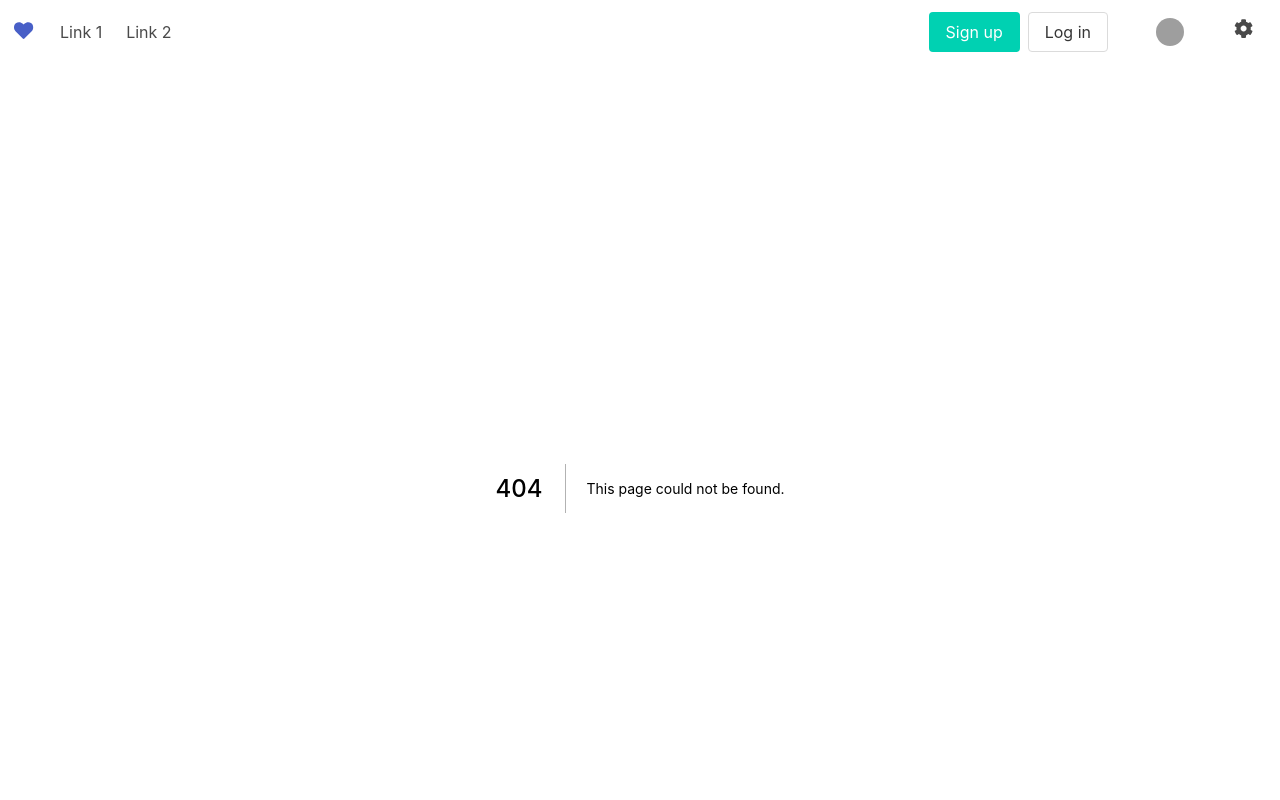
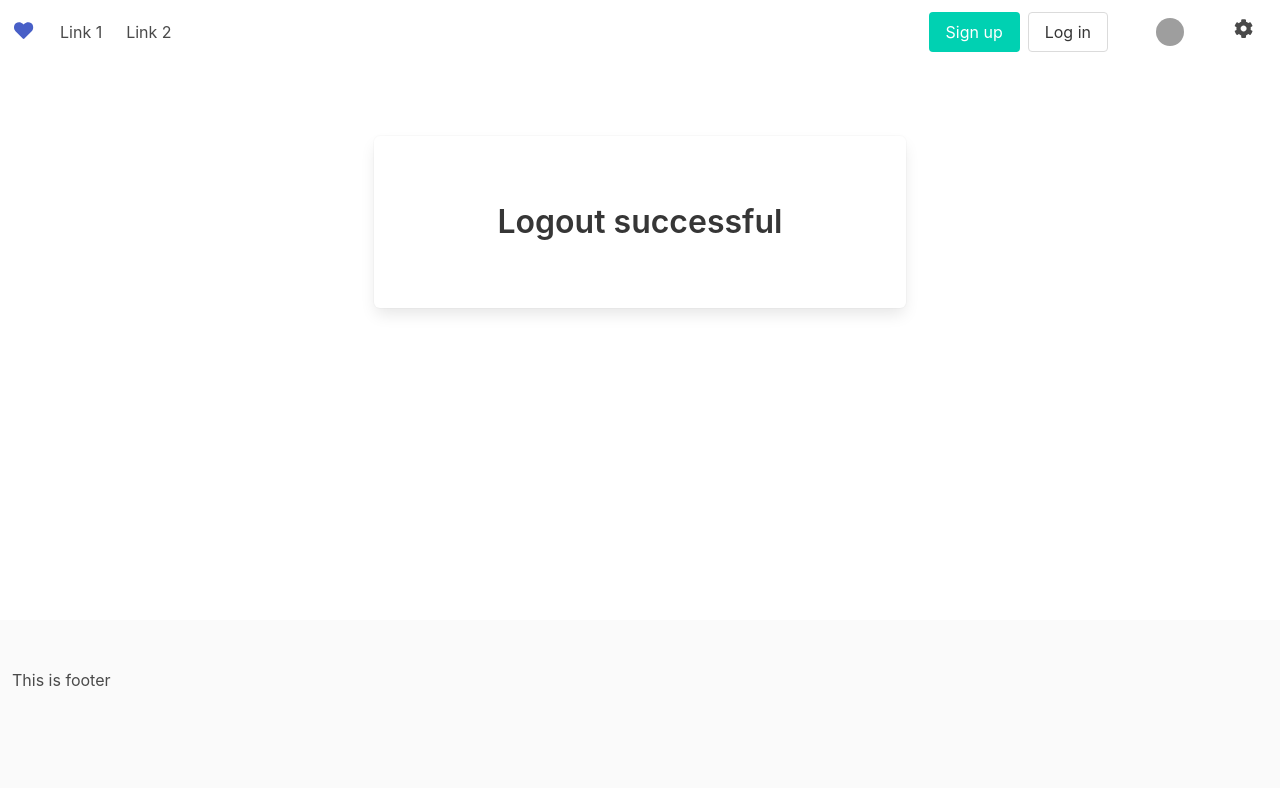
Before and after one commit to Jukkay/matcha, a Next.js app in the folder client/: page /logout in a window 1280 px wide. Before the commit this address had no page. Shown: the top 800 px of the page. Built offline with nearby package versions, Linux system fonts and the light colour scheme; grey boxes are pictures that could not be loaded.

Commit message:
logout page

```diff
--- /dev/null
+++ b/client/pages/logout/index.tsx
@@ -0,0 +1,25 @@
+import type { NextPage } from "next";
+import { useState, useEffect, useContext } from "react";
+import { useUserContext} from "../../components/UserContext";
+
+const Logout: NextPage = (props) => {
+	const {updateUserData} = useUserContext()
+	useEffect(() => {
+		updateUserData({})
+		sessionStorage.removeItem('userData');
+	}, [])
+	return (
+		<div className="columns">
+		  <div className="column is-half is-offset-one-quarter">
+			<section className="section">
+			  <div className="box has-text-centered">
+				<section className="section">
+				  <h3 className="title is-3">Logout successful</h3>
+				</section>
+			  </div>
+			</section>
+		  </div>
+		</div>
+	)
+}
+export default Logout
```
